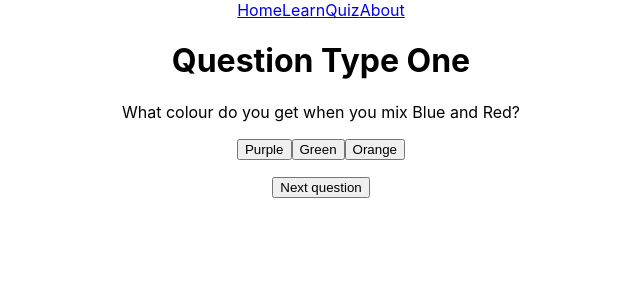
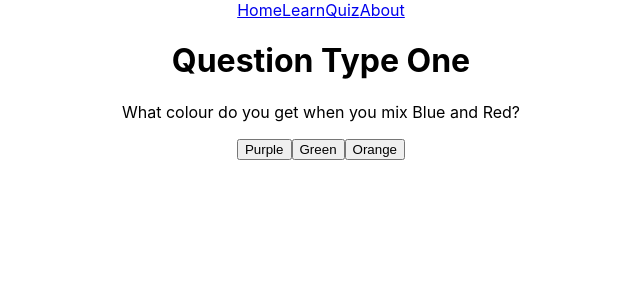
Before and after one commit to rosiegracejones/all-about-colours, a React (Create React App) app: page /quiz in a window 1280 px wide. Shown: the top 300 px of the page, without its empty margins (319-959 px from the left). Built offline with nearby package versions, Linux system fonts and the light colour scheme.

Commit message:
started to add functionality to remove next question button until correct answer selected

```diff
--- a/src/Components/QuestionTypeOne/QuestionTypeOne.js
+++ b/src/Components/QuestionTypeOne/QuestionTypeOne.js
@@ -5,6 +5,7 @@ function QuestionTypeOne({
   questionColours,
   correctColour,
   incorrectColours,
+  setCorrectAnswer
 }) {
   const [message, setMessage] = useState("");
 
@@ -16,6 +17,7 @@ function QuestionTypeOne({
   function checkAnswer(clickedColour) {
     if (clickedColour === correctColour) {
       setMessage(`Correct, well done ${name}!`);
+      setCorrectAnswer(true);
       // console.log("Correct, well done " + name + "!");
     } else {
       setMessage(`Not quite ${name}, try again`);
@@ -41,4 +43,8 @@ function QuestionTypeOne({
   );
 }
 
+// create state variable true/false in quiz page
+// send it down to question type 1 as this.prop
+// add functionality to the buttons function (checkAnswer) that sets the state to true or false
+
 export default QuestionTypeOne;
--- a/src/Pages/QuizPage.js
+++ b/src/Pages/QuizPage.js
@@ -27,6 +27,8 @@ export default function QuizPage({ name }) {
 	const [shuffledQuestions, setShuffledQuestions] = useState([]);
 	const [currentQuestionIndex, setCurrentQuestionIndex] = useState(0);
 
+	const [correctAnswer, setCorrectAnswer] = useState(false);
+
 	// Shuffle questions when the component loads
 	useEffect(() => {
 		shuffleAndSetQuestions();
@@ -43,6 +45,7 @@ export default function QuizPage({ name }) {
 			setCurrentQuestionIndex((prevIndex) => prevIndex + 1);
 		} else {
 			shuffleAndSetQuestions(); // Reshuffle when all questions are used
+			// setCorrectAnswer(false);
 		}
 	}
 
@@ -56,10 +59,11 @@ export default function QuizPage({ name }) {
 					questionColours={currentQuestion.questionColours}
 					correctColour={currentQuestion.correctColour}
 					incorrectColours={currentQuestion.incorrectColours}
+					setCorrectAnswer={setCorrectAnswer}
 				/>
 			)}
-
-      <button onClick={nextQuestion}>Next question</button>
+			{/**If user has selected correct colour, then show button */}
+			{correctAnswer && <button onClick={nextQuestion}>Next question</button>}
 		</>
 	);
 }
```
Also changed, not shown: notes.txt. Lines whose indentation alone changed are shown as unchanged.
